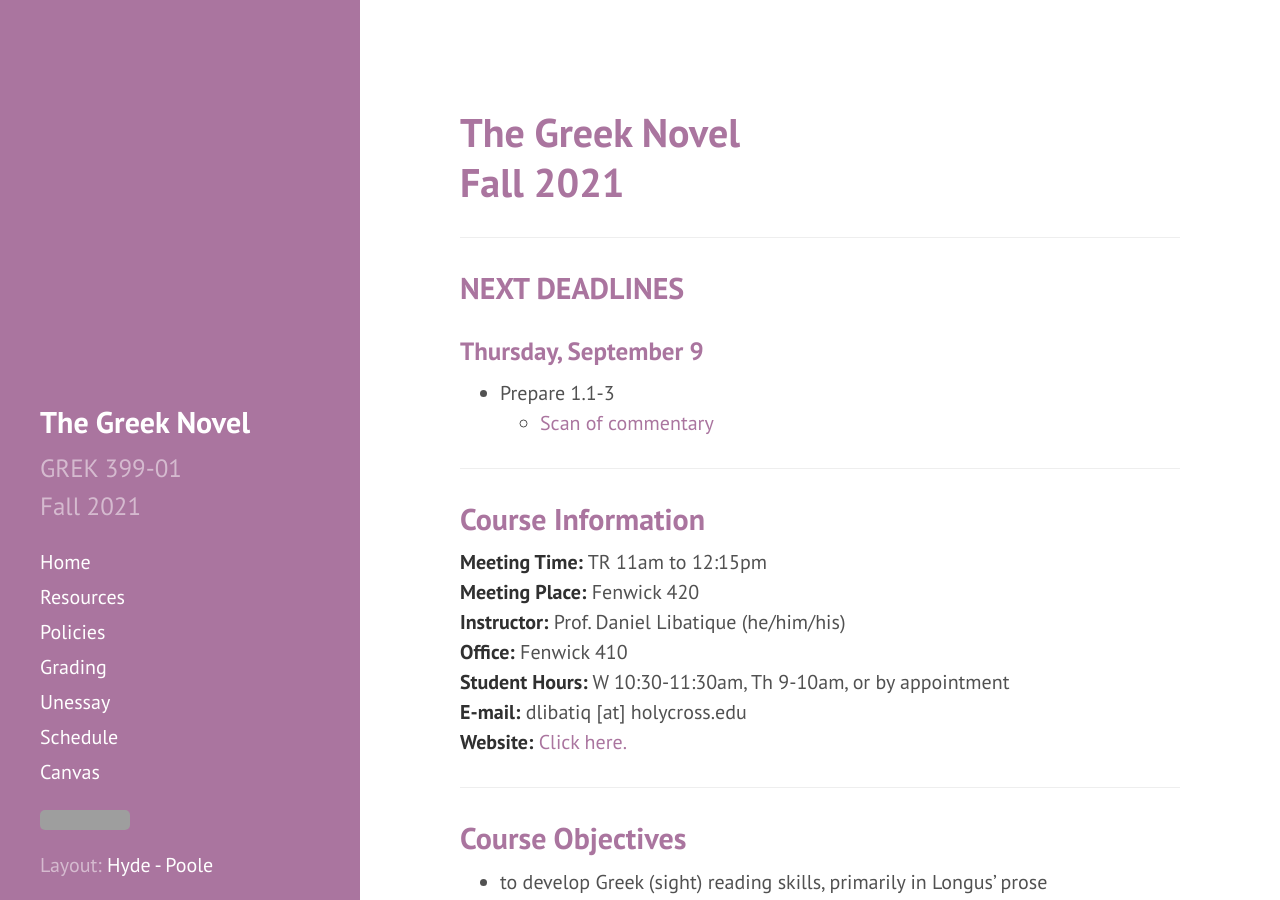
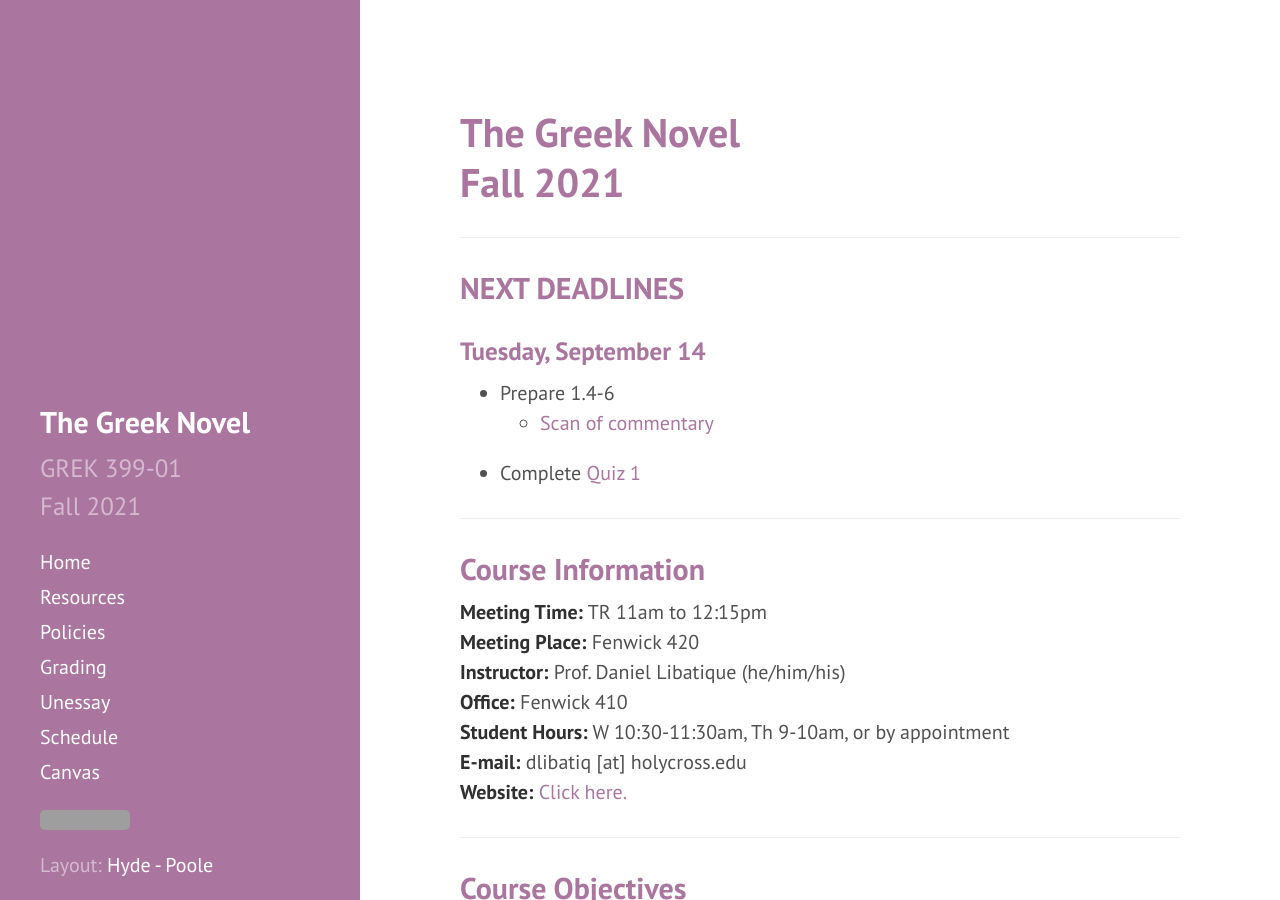
Before and after one commit to DLibatique/GREK399-F21, a Jekyll site: the page built from _pages/index.md, in a window 1280 px wide and 900 px high. Built offline with Jekyll 4.4.1, drawn with Linux system fonts in a browser that asks for light colours; grey boxes are pictures that could not be loaded.

Commit message:
added link to quiz 1

```diff
--- a/_pages/index.md
+++ b/_pages/index.md
@@ -10,9 +10,10 @@ permalink: /
 
 ## NEXT DEADLINES
 
-### Thursday, September 9
-* Prepare 1.1-3
+### Tuesday, September 14
+* Prepare 1.4-6
   * [Scan of commentary](https://drive.google.com/file/d/13pMtjVDLFEe5EtJR2YFuNGVdO7UD2kOc/view?usp=sharing)
+* Complete [Quiz 1](https://hc.instructure.com/courses/4336/assignments/48580)
 
 ***
 
```
Also changed, not shown: _pages/schedule.md (+1 -1 lines).
